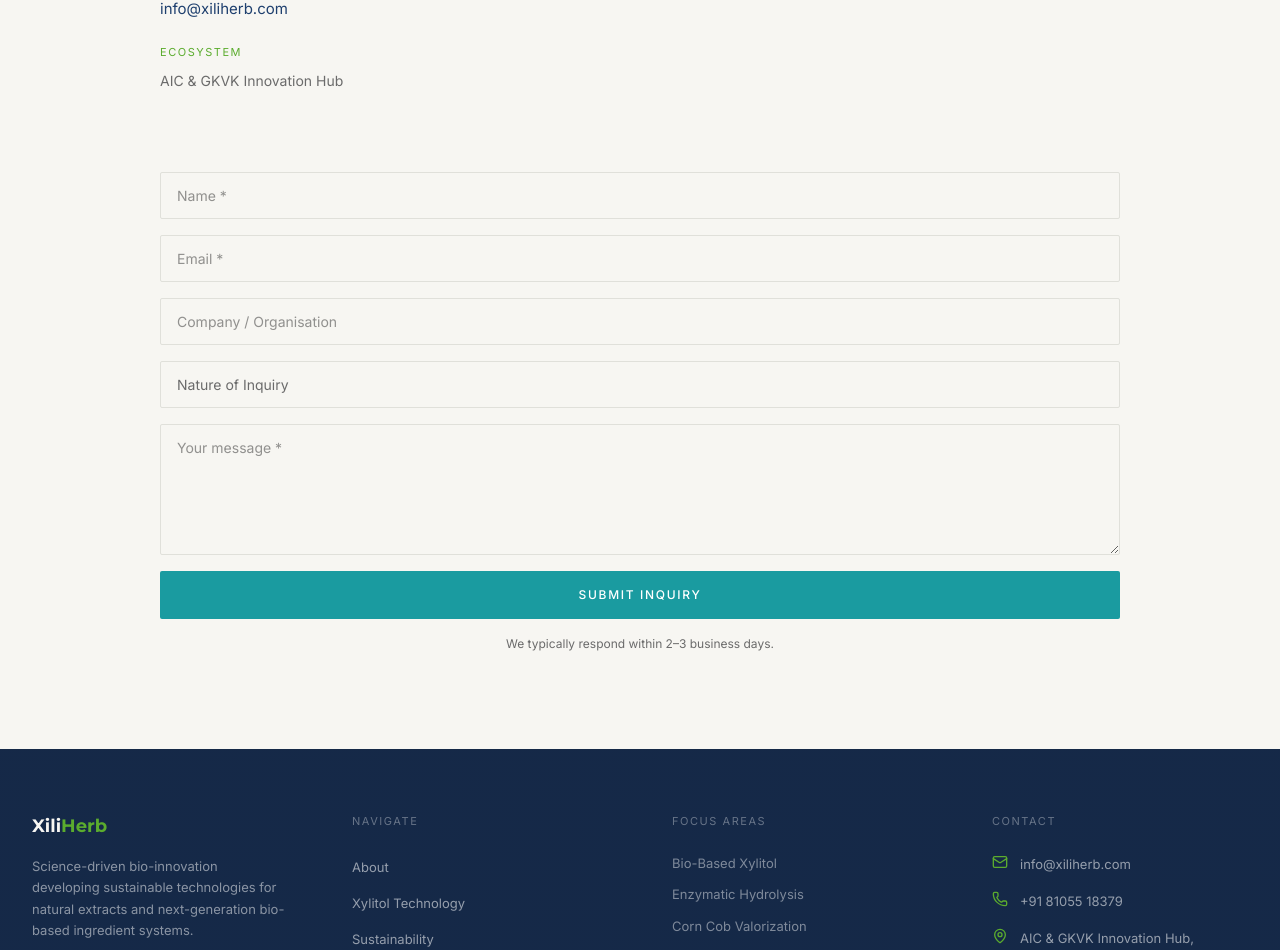
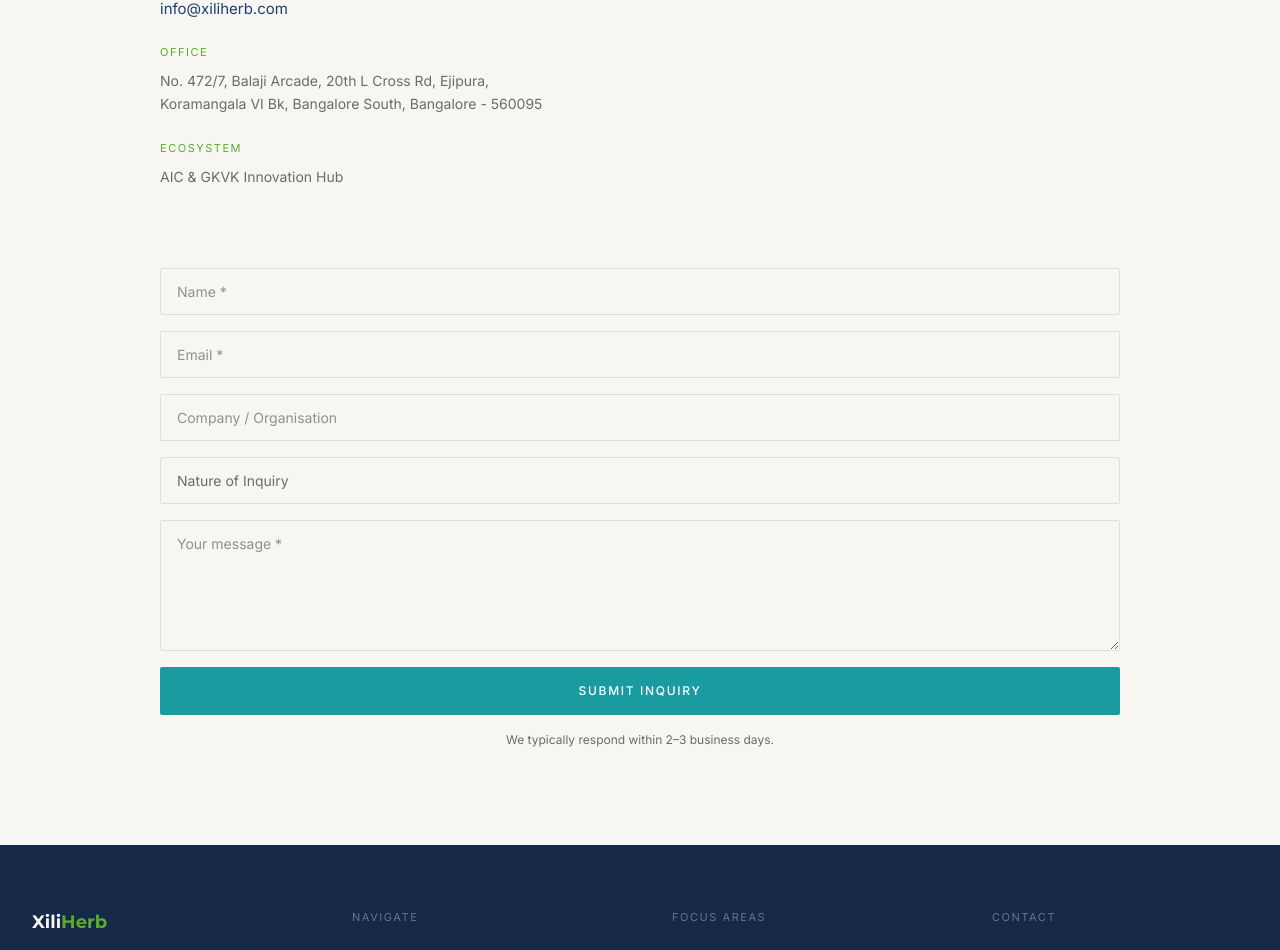
Before and after one commit to Xilli24/Updates_xiliherb_website, a Next.js app: page /contact in a window 1280 px wide. Shown: the part 918-1868 px from the top of the page. Built offline with nearby package versions, Linux system fonts and the light colour scheme.

Commit message:
Address Updates

```diff
--- a/app/contact/page.tsx
+++ b/app/contact/page.tsx
@@ -99,6 +99,19 @@ export default function Contact() {
                     className="text-[11px] uppercase tracking-[0.14em] mb-2"
                     style={{ color: "#5BAC2E" }}
                   >
+                    Office
+                  </p>
+                  <p className="text-[14px] leading-[1.7]" style={{ color: "#6B6B6B" }}>
+                    No. 472/7, Balaji Arcade, 20th L Cross Rd, Ejipura,
+                    <br />
+                    Koramangala VI Bk, Bangalore South, Bangalore - 560095
+                  </p>
+                </div>
+                <div>
+                  <p
+                    className="text-[11px] uppercase tracking-[0.14em] mb-2"
+                    style={{ color: "#5BAC2E" }}
+                  >
                     Ecosystem
                   </p>
                   <p className="text-[14px] leading-[1.7]" style={{ color: "#6B6B6B" }}>
--- a/app/page.tsx
+++ b/app/page.tsx
@@ -41,8 +41,10 @@ const organizationSchema = {
   },
   "address": {
     "@type": "PostalAddress",
+    "streetAddress": "No. 472/7, Balaji Arcade, 20th L Cross Rd, Ejipura, Koramangala VI Bk",
     "addressLocality": "Bangalore",
     "addressRegion": "Karnataka",
+    "postalCode": "560095",
     "addressCountry": "IN",
   },
   "contactPoint": {
--- a/components/ChatBot.tsx
+++ b/components/ChatBot.tsx
@@ -73,7 +73,7 @@ const faqs: FAQ[] = [
   {
     keywords: ["location", "based", "india", "bangalore", "where", "address", "office"],
     answer:
-      "XiliHerb is based in Bangalore, Karnataka, India — incubated at the AIC-GKVK Innovation Hub at the University of Agricultural Sciences, Bangalore.",
+      "XiliHerb's office is at No. 472/7, Balaji Arcade, 20th L Cross Rd, Ejipura, Koramangala VI Bk, Bangalore South, Bangalore - 560095 — incubated at the AIC-GKVK Innovation Hub at the University of Agricultural Sciences, Bangalore.",
   },
   {
     keywords: ["arabinoxylan", "lignin", "cellulose", "other products", "other outputs", "byproduct"],
--- a/components/Footer.tsx
+++ b/components/Footer.tsx
@@ -43,8 +43,8 @@ const contactInfo = [
   },
   {
     icon: <MapPin size={16} className="shrink-0" style={{ color: "#5BAC2E" }} />,
-    text: "AIC & GKVK Innovation Hub, Bangalore, India",
-    href: "https://www.google.com/maps/search/?api=1&query=AIC+GKVK+Innovation+Hub+Bangalore",
+    text: "No. 472/7, Balaji Arcade, 20th L Cross Rd, Ejipura, Koramangala VI Bk, Bangalore South, Bangalore - 560095",
+    href: "https://www.google.com/maps/search/?api=1&query=No.+472%2F7%2C+Balaji+Arcade%2C+20th+L+Cross+Rd%2C+Ejipura%2C+Koramangala+VI+Bk%2C+Bangalore+South%2C+Bangalore+-+560095",
   },
 ];
 
```
